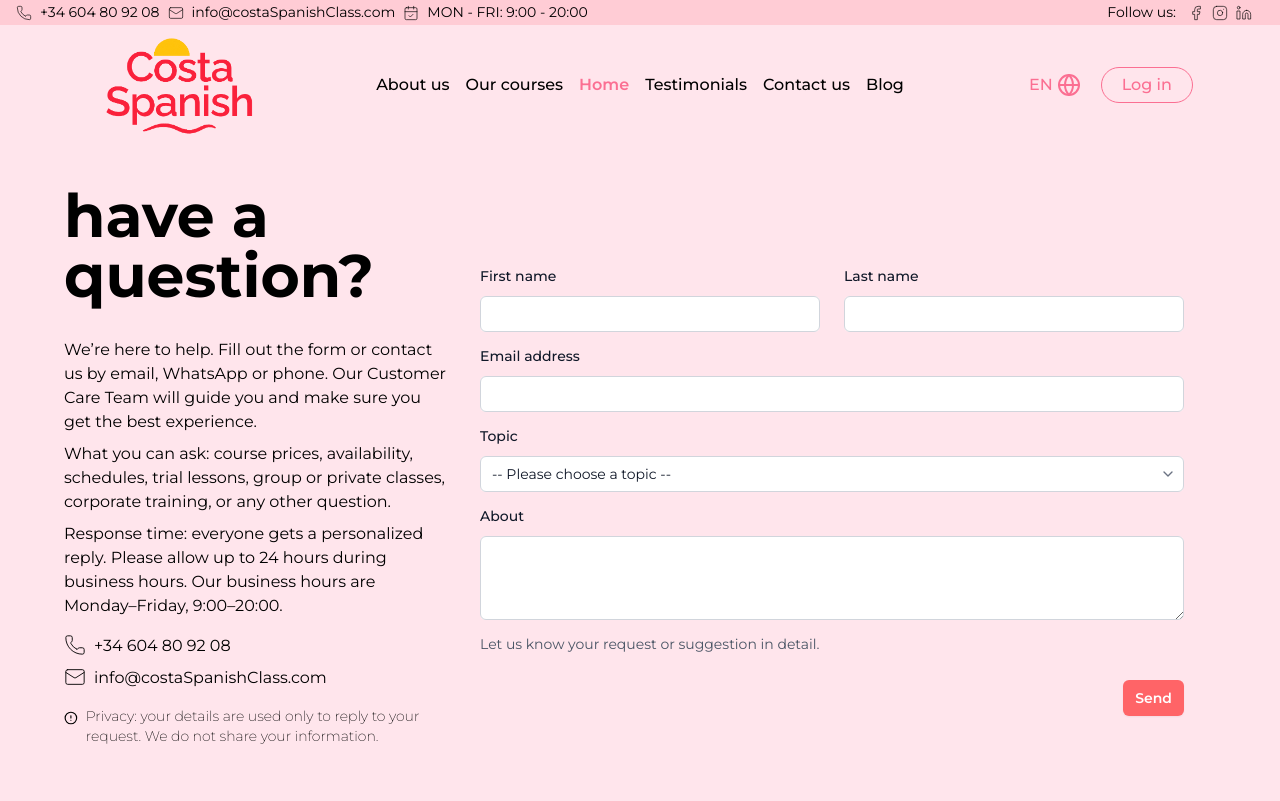
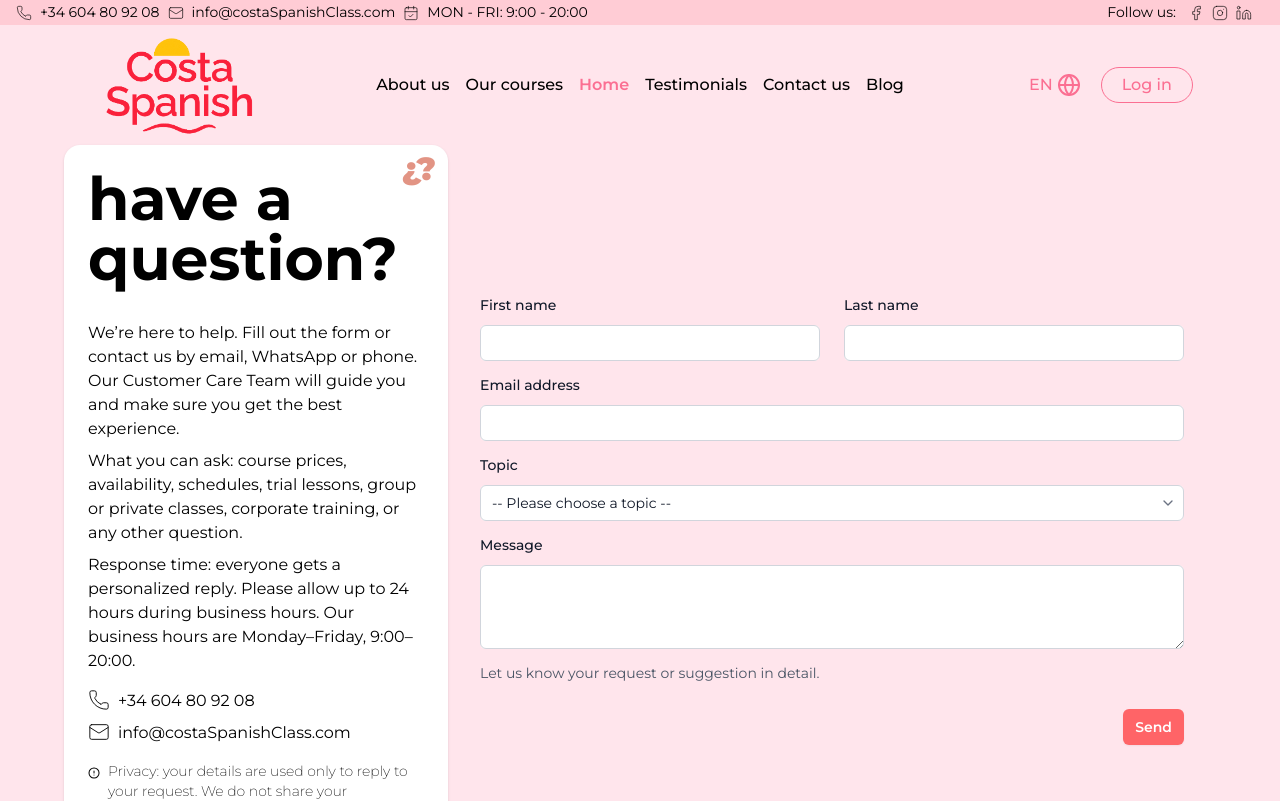
Before and after one commit to Michael8991/costaspanish-academy, a Next.js app: page /contactUs in a window 1280 px wide. Shown: the top 801 px of the page. Built offline with nearby package versions, Linux system fonts and the light colour scheme.

Commit message:
Se han agregado mensaje de error y validaciones

```diff
--- a/app/contactUs/ContactForm.tsx
+++ b/app/contactUs/ContactForm.tsx
@@ -1,39 +1,34 @@
 "use client";
 
-import {
-  ChevronDownIcon,
-  CircleAlert,
-  Mail,
-  Phone,
-  Weight,
-} from "lucide-react";
+import { ChevronDownIcon, CircleAlert, Mail, Phone } from "lucide-react";
 import { motion, AnimatePresence } from "framer-motion";
 
 import { resolve } from "path";
 import { FormEvent } from "react";
 
-
-import { SubmitHandler, useForm } from 'react-hook-form';
+import { SubmitHandler, useForm } from "react-hook-form";
+import { div } from "framer-motion/client";
 
 type FormFields = {
-  firstName: string,
-  lastName: string,
-  email: string,
-  topic: string,
-  about: string
-}
-
+  firstName: string;
+  lastName: string;
+  email: string;
+  topic: string;
+  textMessage: string;
+};
 
 export const ContactForm = () => {
-
-  const { register, handleSubmit, formState: { errors, isSubmitting } } = useForm<FormFields>({
-    mode:
-      "onChange"
+  const {
+    register,
+    handleSubmit,
+    formState: { errors, isSubmitting },
+  } = useForm<FormFields>({
+    mode: "onChange",
   });
 
   const onSubmit: SubmitHandler<FormFields> = async (data) => {
     await new Promise((resolve) => setTimeout(resolve, 1000));
-    console.log(data)
+    console.log(data);
   };
 
   //   const response = await fetch("/api/contact", {
@@ -45,10 +40,15 @@ export const ContactForm = () => {
   //   console.log(result)
   // }
 
-
   return (
     <div className="@container max-w-6xl mx-auto grid grid-cols-1 lg:grid-cols-3 min-h-[calc(100vh-150px)] items-center">
-      <div>
+      <div className="bg-white p-6 rounded-2xl shadow-sm relative">
+        <div
+          className="absolute z-10 right-3 top-0 opacity-50"
+          style={{ color: "#C62B0C", fontSize: 32, fontWeight: 800 }}
+        >
+          ¿?
+        </div>
         <h2 className="font-bold text-6xl mb-8">
           have a <br /> question?
         </h2>
@@ -96,7 +96,7 @@ export const ContactForm = () => {
               <div className="mt-2">
                 <input
                   {...register("firstName", {
-                    required: "Please enter your name."
+                    required: "Please enter your name.",
                   })}
                   id="firstName"
                   type="text"
@@ -105,12 +105,24 @@ export const ContactForm = () => {
                 />
               </div>
               <AnimatePresence>
-                {errors.firstName && <motion.div
+                {errors.firstName && (
+                  <motion.div
                     initial={{ opacity: 0, y: -10 }}
                     animate={{ opacity: 1, y: 0 }}
                     exit={{ opacity: 0, y: -10 }}
                     transition={{ duration: 0.2, ease: "easeInOut" }}
-                  className=" text-sm bg-red-300 rounded-md border border-red-400 color px-2 py-4 mt-2 flex items-center" style={{ color: "#cc0000" }}><CircleAlert style={{ color: "#ff0000" }} strokeWidth={1.5} size={16} className="me-2" />{errors.firstName.message}</motion.div>}
+                    className=" text-sm bg-red-300 rounded-md border border-red-400 color px-2 py-4 mt-2 flex items-center"
+                    style={{ color: "#cc0000" }}
+                  >
+                    <CircleAlert
+                      style={{ color: "#ff0000" }}
+                      strokeWidth={1.5}
+                      size={16}
+                      className="me-2"
+                    />
+                    {errors.firstName.message}
+                  </motion.div>
+                )}
               </AnimatePresence>
             </div>
 
@@ -124,7 +136,7 @@ export const ContactForm = () => {
               <div className="mt-2">
                 <input
                   {...register("lastName", {
-                    required: "Please enter your last name."
+                    required: "Please enter your last name.",
                   })}
                   id="lastName"
                   type="text"
@@ -133,12 +145,24 @@ export const ContactForm = () => {
                 />
               </div>
               <AnimatePresence>
-                {errors.lastName && <motion.div
+                {errors.lastName && (
+                  <motion.div
                     initial={{ opacity: 0, y: -10 }}
                     animate={{ opacity: 1, y: 0 }}
                     exit={{ opacity: 0, y: -10 }}
                     transition={{ duration: 0.2, ease: "easeInOut" }}
-                  className=" text-sm bg-red-300 rounded-md border border-red-400 color px-2 py-4 mt-2 flex items-center" style={{ color: "#cc0000" }}><CircleAlert style={{ color: "#ff0000" }} strokeWidth={1.5} size={16} className="me-2" />{errors.lastName.message}</motion.div>}
+                    className=" text-sm bg-red-300 rounded-md border border-red-400 color px-2 py-4 mt-2 flex items-center"
+                    style={{ color: "#cc0000" }}
+                  >
+                    <CircleAlert
+                      style={{ color: "#ff0000" }}
+                      strokeWidth={1.5}
+                      size={16}
+                      className="me-2"
+                    />
+                    {errors.lastName.message}
+                  </motion.div>
+                )}
               </AnimatePresence>
             </div>
           </div>
@@ -156,8 +180,8 @@ export const ContactForm = () => {
                   required: "Please enter your email.",
                   pattern: {
                     value: /^[a-zA-Z0-9._%+-]+@[a-zA-Z0-9.-]+\.[A-Za-z]{2,}$/,
-                    message: "Please enter a valid email address."
-                  }
+                    message: "Please enter a valid email address.",
+                  },
                 })}
                 id="email"
                 type="email"
@@ -166,12 +190,24 @@ export const ContactForm = () => {
               />
             </div>
             <AnimatePresence>
-              {errors.email && <motion.div
+              {errors.email && (
+                <motion.div
                   initial={{ opacity: 0, y: -10 }}
                   animate={{ opacity: 1, y: 0 }}
                   exit={{ opacity: 0, y: -10 }}
                   transition={{ duration: 0.2, ease: "easeInOut" }}
-                className=" text-sm bg-red-300 rounded-md border border-red-400 color px-2 py-4 mt-2 flex items-center" style={{ color: "#cc0000" }}><CircleAlert style={{ color: "#ff0000" }} strokeWidth={1.5} size={16} className="me-2" />{errors.email.message}</motion.div>}
+                  className=" text-sm bg-red-300 rounded-md border border-red-400 color px-2 py-4 mt-2 flex items-center"
+                  style={{ color: "#cc0000" }}
+                >
+                  <CircleAlert
+                    style={{ color: "#ff0000" }}
+                    strokeWidth={1.5}
+                    size={16}
+                    className="me-2"
+                  />
+                  {errors.email.message}
+                </motion.div>
+              )}
             </AnimatePresence>
           </div>
 
@@ -185,7 +221,7 @@ export const ContactForm = () => {
             <div className="mt-2 grid grid-cols-1">
               <select
                 {...register("topic", {
-                  required: "Please enter your topic."
+                  required: "Please enter your topic.",
                 })}
                 id="topic"
                 autoComplete="topic"
@@ -216,28 +252,40 @@ export const ContactForm = () => {
               />
             </div>
             <AnimatePresence>
-              {errors.topic && <motion.div
+              {errors.topic && (
+                <motion.div
                   initial={{ opacity: 0, y: -10 }}
                   animate={{ opacity: 1, y: 0 }}
                   exit={{ opacity: 0, y: -10 }}
                   transition={{ duration: 0.2, ease: "easeInOut" }}
-                className=" text-sm bg-red-300 rounded-md border border-red-400 color px-2 py-4 mt-2 flex items-center" style={{ color: "#cc0000" }}><CircleAlert style={{ color: "#ff0000" }} strokeWidth={1.5} size={16} className="me-2" />{errors.topic.message}</motion.div>}
+                  className=" text-sm bg-red-300 rounded-md border border-red-400 color px-2 py-4 mt-2 flex items-center"
+                  style={{ color: "#cc0000" }}
+                >
+                  <CircleAlert
+                    style={{ color: "#ff0000" }}
+                    strokeWidth={1.5}
+                    size={16}
+                    className="me-2"
+                  />
+                  {errors.topic.message}
+                </motion.div>
+              )}
             </AnimatePresence>
           </div>
 
           <div className="col-span-full mb-3">
             <label
-              htmlFor="about"
+              htmlFor="textMessage"
               className="block text-sm/6 font-medium text-gray-900"
             >
-              About
+              Message
             </label>
             <div className="mt-2">
               <textarea
-                {...register("about", {
-                  required: "Please enter your message."
+                {...register("textMessage", {
+                  required: "Please enter your message.",
                 })}
-                id="about"
+                id="textMessage"
                 rows={3}
                 className="block w-full rounded-md bg-white px-3 py-1.5 text-base text-gray-900 outline-1 -outline-offset-1 outline-gray-300 placeholder:text-gray-400 focus:outline-2 focus:-outline-offset-2 focus:outline-rose-200 sm:text-sm/6"
                 defaultValue={""}
@@ -248,14 +296,47 @@ export const ContactForm = () => {
             </p>
           </div>
           <AnimatePresence>
-            {errors.about && <motion.div
+            {errors.textMessage && (
+              <motion.div
                 initial={{ opacity: 0, y: -10 }}
                 animate={{ opacity: 1, y: 0 }}
                 exit={{ opacity: 0, y: -10 }}
                 transition={{ duration: 0.2, ease: "easeInOut" }}
-              className=" text-sm bg-red-300 rounded-md border border-red-400 color px-2 py-4 mt-2 flex items-center" style={{ color: "#cc0000" }}><CircleAlert style={{ color: "#ff0000" }} strokeWidth={1.5} size={16} className="me-2" />{errors.about.message}</motion.div>}
+                className=" text-sm bg-red-300 rounded-md border border-red-400 color px-2 py-4 mt-2 flex items-center"
+                style={{ color: "#cc0000" }}
+              >
+                <CircleAlert
+                  style={{ color: "#ff0000" }}
+                  strokeWidth={1.5}
+                  size={16}
+                  className="me-2"
+                />
+                {errors.textMessage.message}
+              </motion.div>
+            )}
           </AnimatePresence>
           <div className="mt-6 flex items-center justify-end gap-x-6">
+            <AnimatePresence>
+              {isSubmitting && (
+                <motion.div
+                  role="status"
+                  aria-live="polite"
+                  initial={{ opacity: 0, x: 10 }}
+                  animate={{ opacity: 1, x: 0 }}
+                  exit={{ opacity: 0, x: 10 }}
+                  transition={{ duration: 0.2, ease: "easeInOut" }}
+                  className="flex items-center p-2  bg-white rounded-xl shadow-xs"
+                >
+                  <p
+                    className="me-1"
+                    style={{ fontSize: 16, color: "#cc0000" }}
+                  >
+                    Sending
+                  </p>
+                  <div className="animate-spin rounded-full h-5 w-5 border-t-2 border-red-400"></div>
+                </motion.div>
+              )}
+            </AnimatePresence>
             <button
               type="submit"
               disabled={isSubmitting}
@@ -265,7 +346,7 @@ export const ContactForm = () => {
             </button>
           </div>
         </form>
-      </div >
-    </div >
+      </div>
+    </div>
   );
 };
```
Lines whose indentation alone changed are shown as unchanged.
